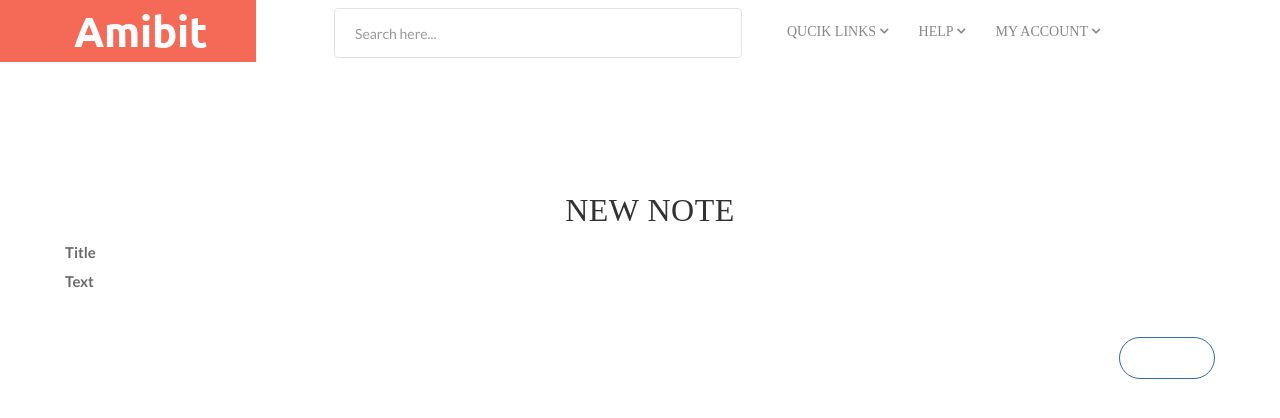
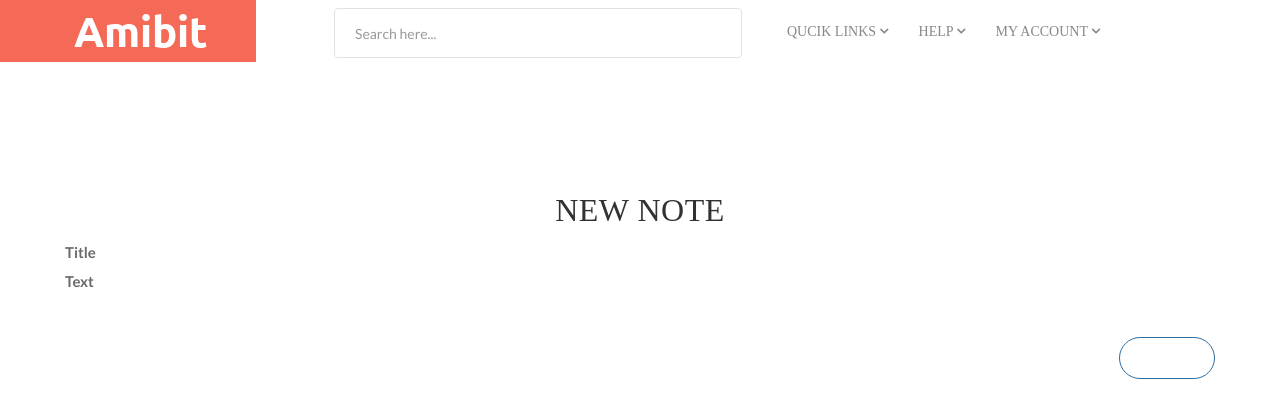
Before and after one commit to GoranAviani/Amibit2, a Django app: template templates/note_link/create_note.html in a window 1280 px wide. Shown: the top 418 px of the page. Run offline with Django 3.2, Linux system fonts and the light colour scheme; the template is opened without the code that fills it, so the values that code supplies are empty; some libraries are stand-ins or nearby versions; some web fonts are replaced.

Commit message:
create note layout quickfix

```diff
--- a/templates/note_link/create_note.html
+++ b/templates/note_link/create_note.html
@@ -11,14 +11,14 @@
       <div class="row">
         <div >
           <div class="row">
-            <div class="col-md-12  margine-10-lr">
+            <div class="margine-10-lr">
               <h2 class="text-center">New note</h2>
             </div>
           </div>
           <form method="post">
             {% csrf_token %}
-            <div class="row">
-              <div class="col-md-12  margine-10-lr">
+            <div class="row margine-10-lr">
+              <div>
                 <label>Title</label>
                 {{create_note_form_data.noteTitle}}
               </div>
```
